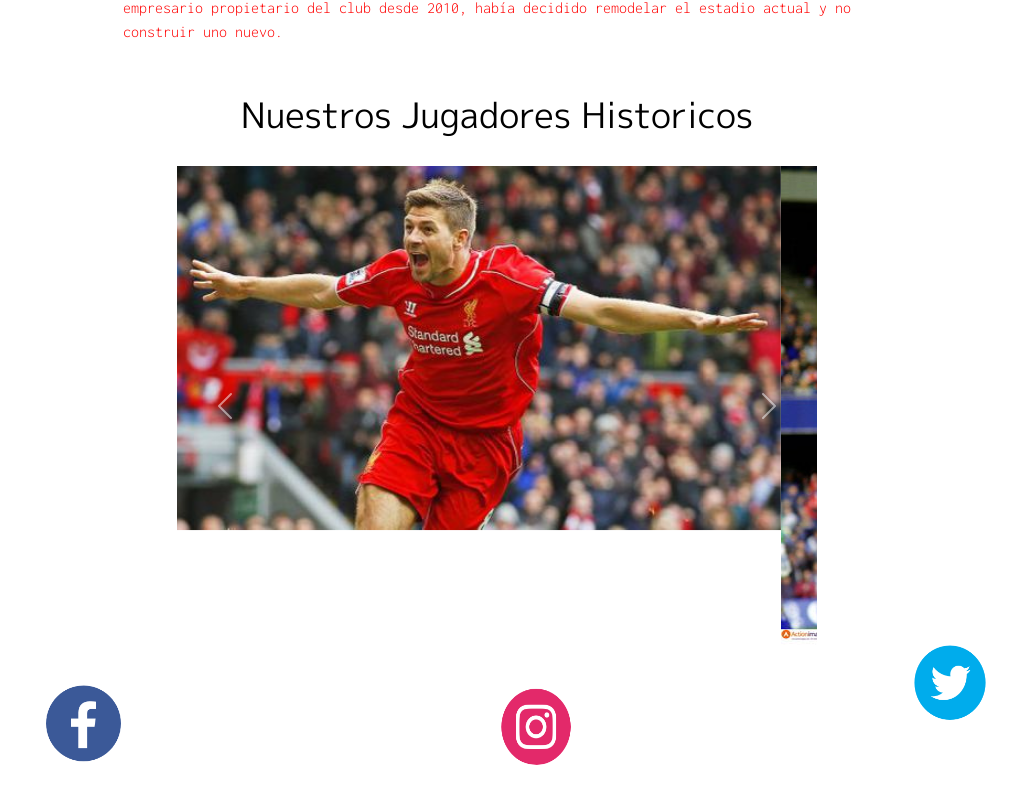
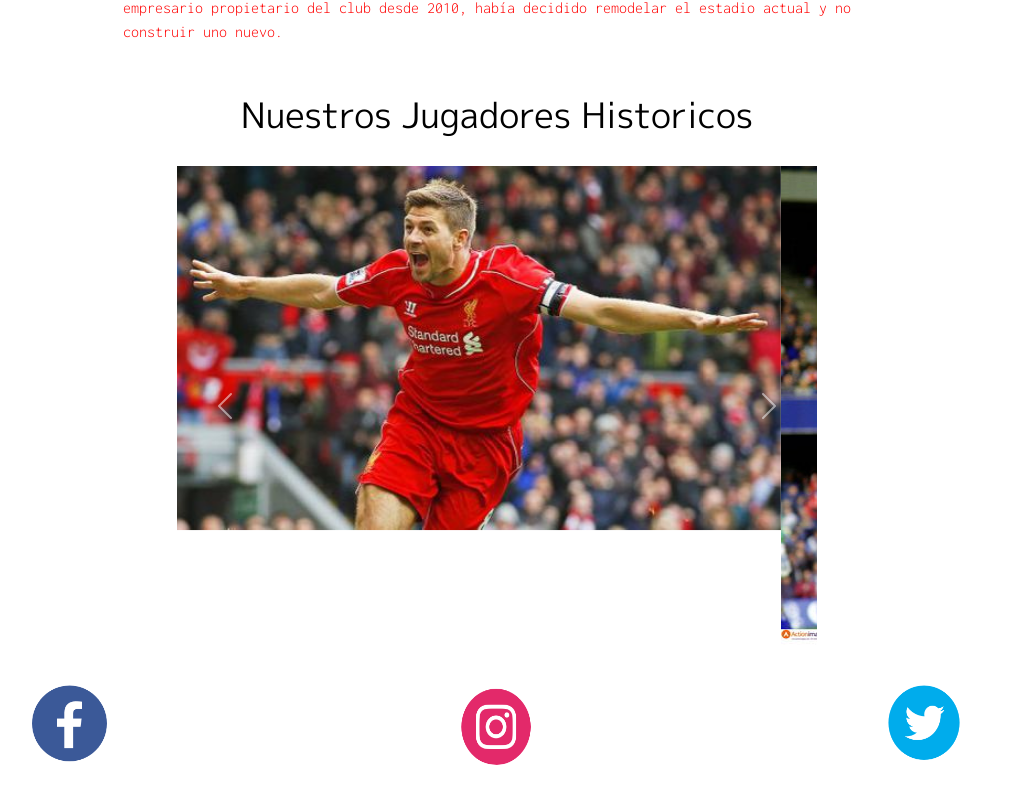
Before and after one commit to ferpo23/LiverpoolFC, a plain HTML site: page index.html in a window 1280 px wide. Shown: the part 2922-3727 px from the top of the page, without its empty margins (143-1160 px from the left). Drawn offline with nearby package versions, Linux system fonts and the light colour scheme; a web font is replaced by a local one.

Commit message:
solucinado problema de ubicacion logo tw

```diff
--- a/index.html
+++ b/index.html
@@ -244,8 +244,7 @@
 
         <a href="https://www.instagram.com/liverpoolfc/?hl=es" target="_blank"><img class="redes" src="img/igg.png" alt="Logo ig"></a>
 
-        <ga href="https://twitter.com/LFC?ref_src=twsrc%5Egoogle%7Ctwcamp%5Eserp%7Ctwgr%5Eauthor" target="_blank"><img class="redes"
-                src="img/tw.png" alt="Logo tw"></a>
+        <a href="https://twitter.com/LFC?ref_src=twsrc%5Egoogle%7Ctwcamp%5Eserp%7Ctwgr%5Eauthor" target="_blank"><img class="redes" src="img/tw.png" alt="Logo tw"></a>
 
     </footer>
 
```
